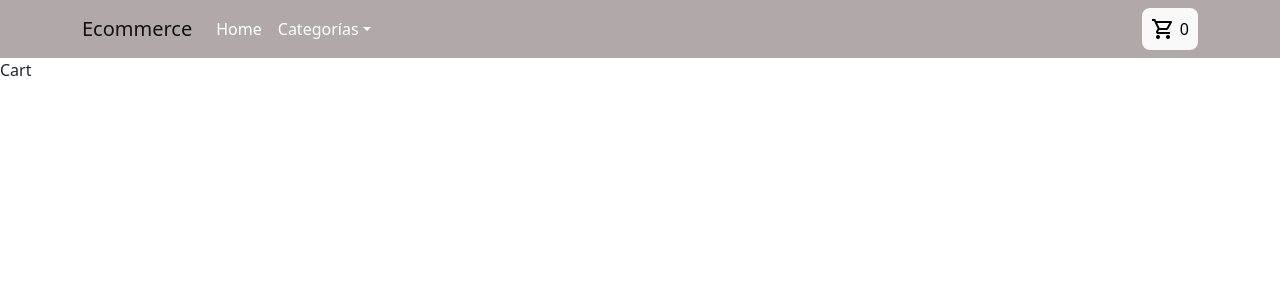
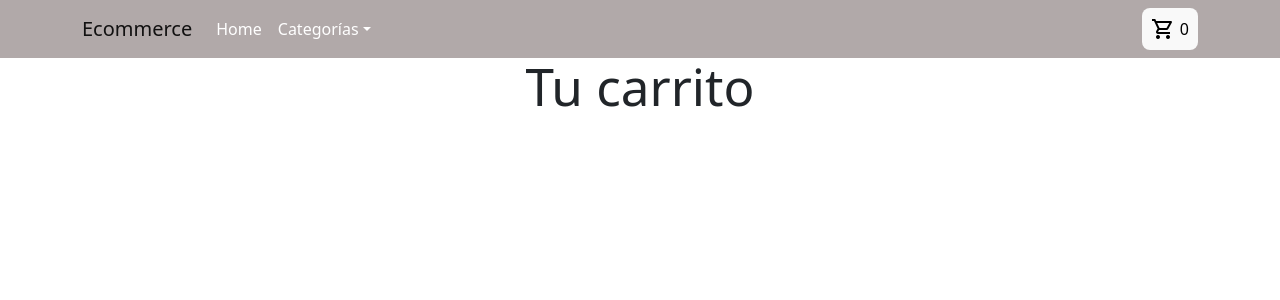
Before and after one commit to mathicoronel/react-preentregas, a React (Vite) app: page /cart in a window 1280 px wide. Shown: the top 300 px of the page. Built offline with nearby package versions, Linux system fonts and the light colour scheme.

Commit message:
agrego la primer estructura para el componente cart

```diff
--- a/src/components/Cart/Cart.jsx
+++ b/src/components/Cart/Cart.jsx
@@ -1,8 +1,24 @@
-import React from 'react'
+import React, { useContext } from 'react'
+import CartContext from '../../context/CartContext'
 
 const Cart = () => {
+
+  const {cart} = useContext(CartContext)
+
   return (
-    <div>Cart</div>
+    <div className='cart-container'>
+      <h1 className='cart-title'>Tu carrito</h1>
+
+      {
+        cart.map((p) => {
+          return (
+          <div key={p.id} className='products-container'>
+            <h2>{p.nombre}</h2>
+          </div>
+          )
+        })
+      }
+    </div>
   )
 }
 
```
